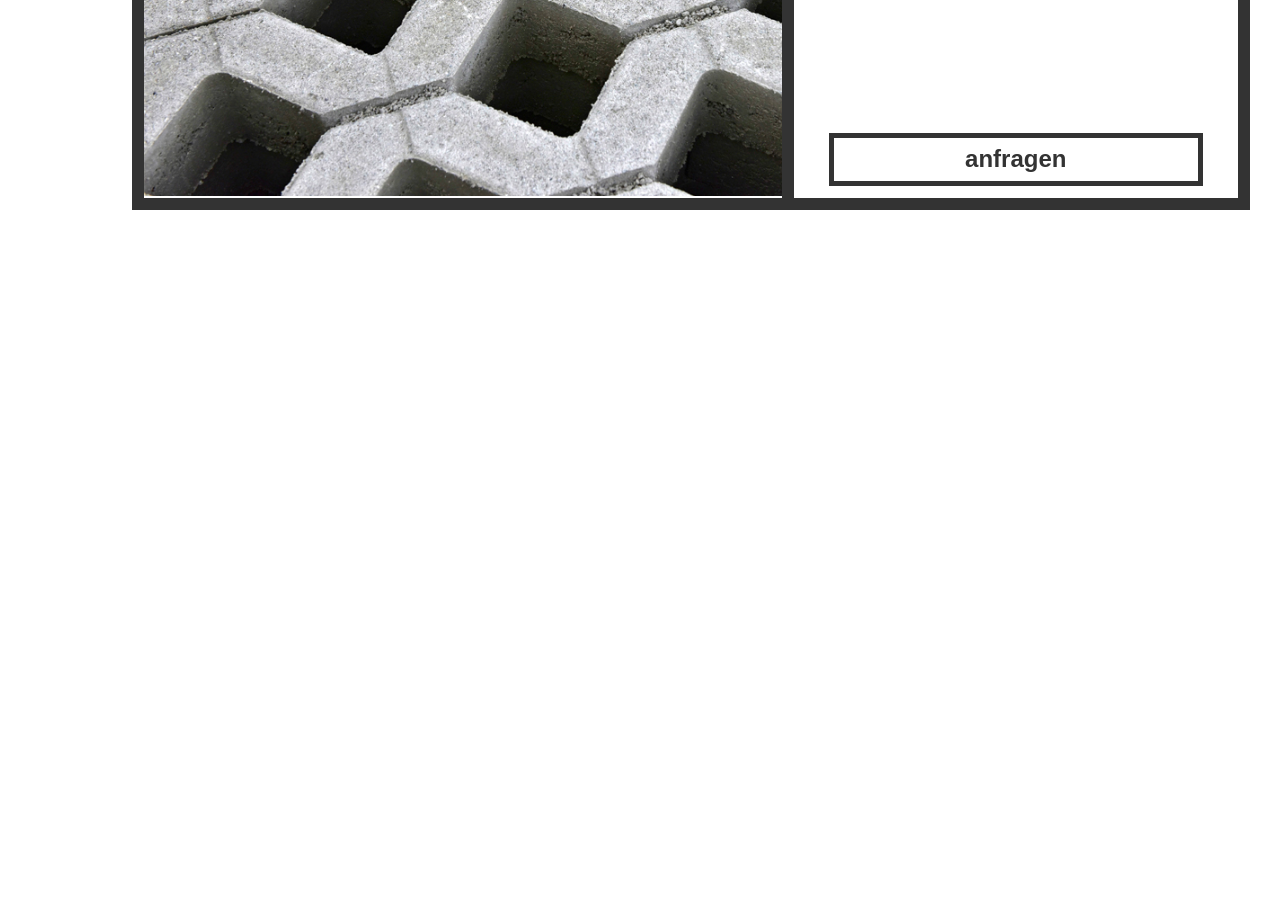
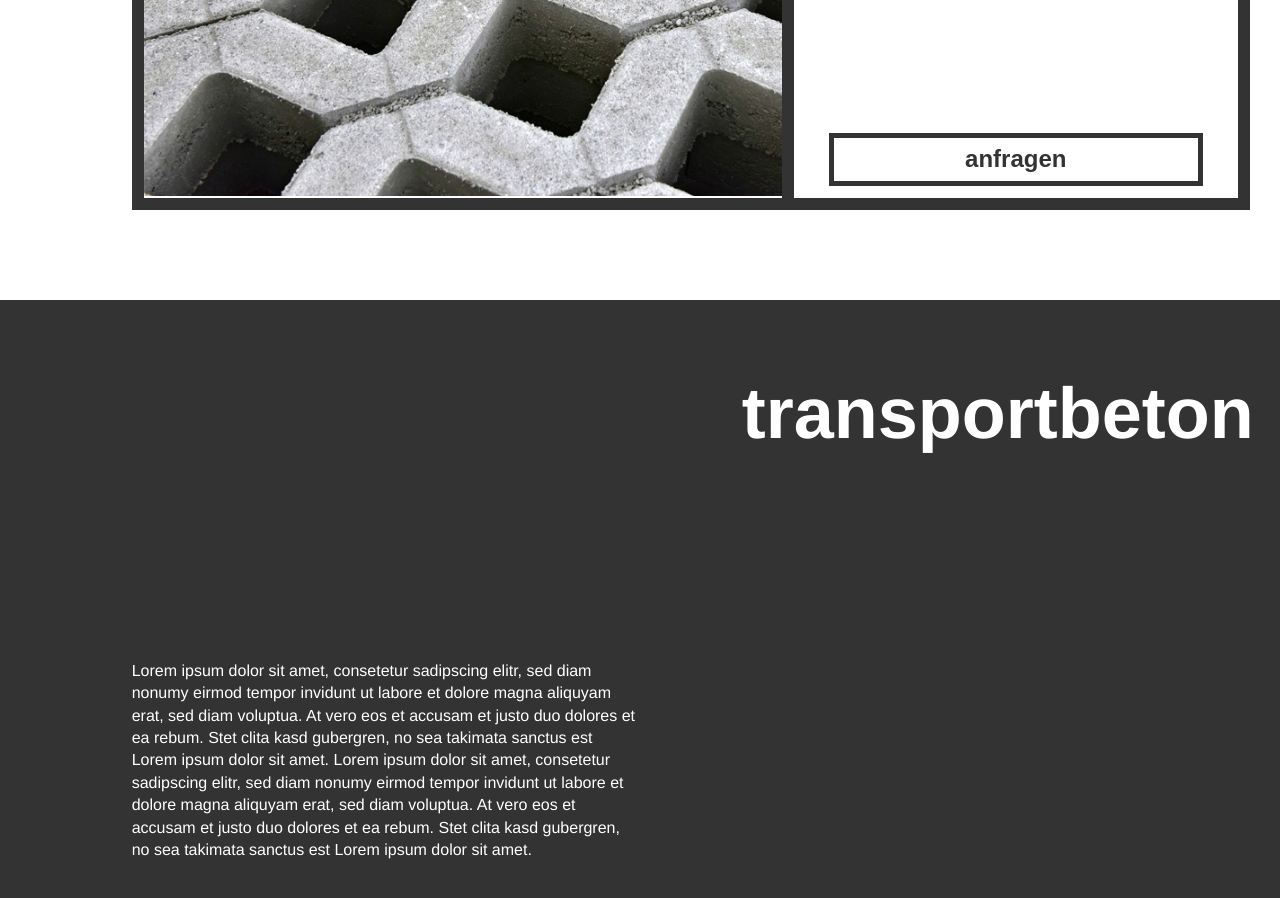
Before and after one commit to fabiandiercks/Cementus_git, a plain HTML site: page index.html in a window 1280 px wide. Shown: the part 3513-4411 px from the top of the page. Before the commit the page ends 3813 px from the top, so only its background shows below. Drawn offline with Linux system fonts and the light colour scheme.

Commit message:
Add Section Transportbeton
Added a new section

```diff
--- a/css/stylesheet.scss
+++ b/css/stylesheet.scss
@@ -188,8 +188,21 @@ p{
 	cursor: pointer;
 }
 
+#transportbeton{
+	margin: 0px;
+	width: 100%;
+	height: 800px;
+	background-color: $grey;
+}
 
+#transportbeton p{
+	color: #fff;
+	margin-top: 40%;
+}
 
+#transportbeton h2{
+	margin-top: 10%;
+}
 /*---------------------------------------------------
   Parallax Cubes
 ---------------------------------------------------*/
--- a/index.html
+++ b/index.html
@@ -176,6 +176,24 @@
 	</div>
 </section>
 
+<!-- Section Transportbeton -->
+	<section id="transportbeton">
+		<div class="container">
+			<div class="row">
+				<div class="col-4 offset-7">
+					<h2>transportbeton</h2>
+				</div>
+			</div>
+			<div class="row">
+				<div class="col-5 offset-1">
+					<p>
+						Lorem ipsum dolor sit amet, consetetur sadipscing elitr, sed diam nonumy eirmod tempor invidunt ut labore et dolore magna aliquyam erat, sed diam voluptua. At vero eos et accusam et justo duo dolores et ea rebum. Stet clita kasd gubergren, no sea takimata sanctus est Lorem ipsum dolor sit amet. Lorem ipsum dolor sit amet, consetetur sadipscing elitr, sed diam nonumy eirmod tempor invidunt ut labore et dolore magna aliquyam erat, sed diam voluptua. At vero eos et accusam et justo duo dolores et ea rebum. Stet clita kasd gubergren, no sea takimata sanctus est Lorem ipsum dolor sit amet.
+					</p>
+				</div>
+			</div>
+		</div>
+	</section>
+
 <!-- Skripte -->
 <!-- jQuery -->
 <script type="text/javascript" src="js/jquery-1.11.3.min.js"></script>
```
Also changed, not shown: css/stylesheet.css, 1 other file.
